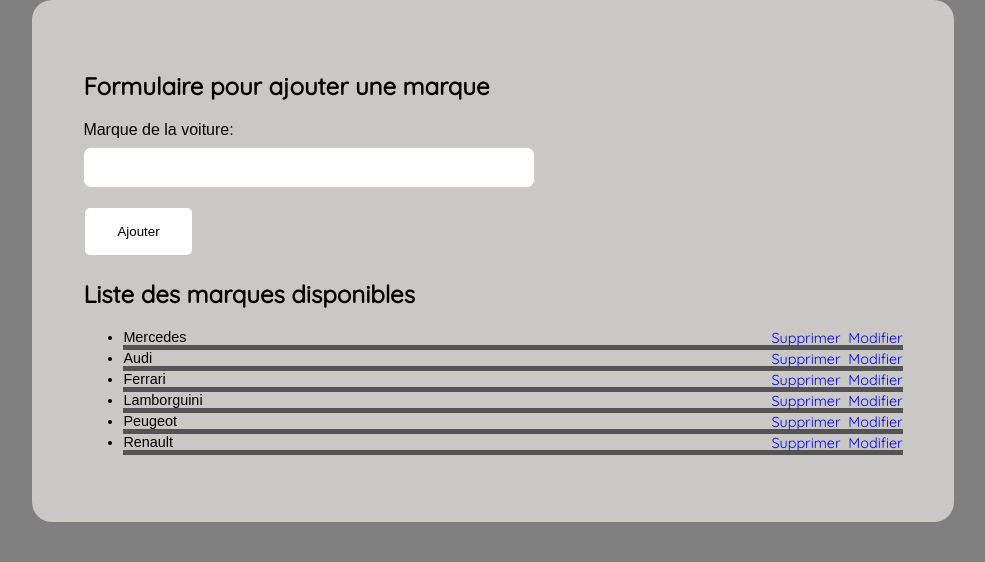
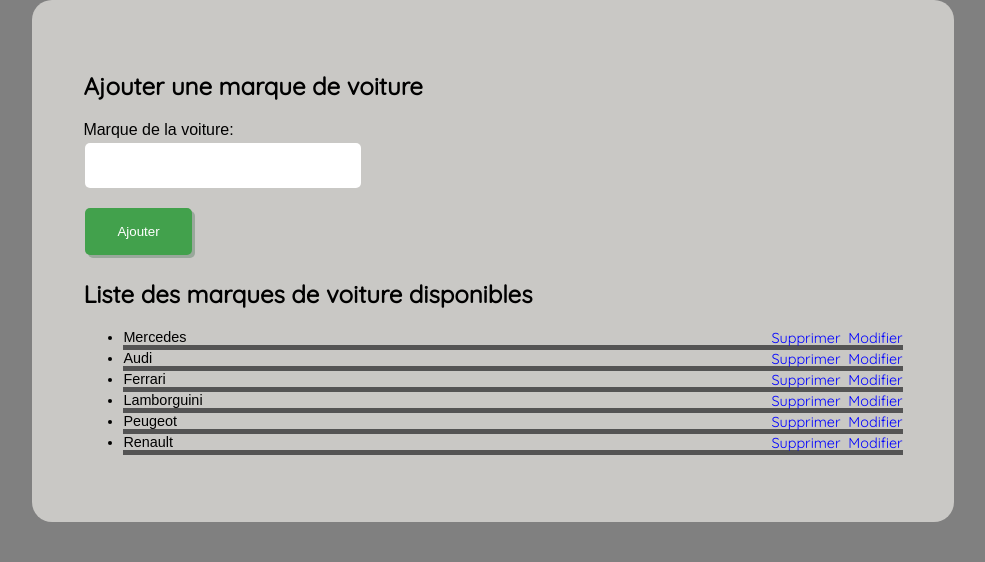
Before and after one commit to ValentinLong86/Projet_R209_Long-Valentin_cars_and_motorcycles, a Django app: page /cars_and_motorcycles/add_marque/ in a window 1280 px wide. Shown: the part 247-809 px from the top of the page, without its empty margins (147-1132 px from the left). Run offline with Django 4.2, Linux system fonts and the light colour scheme; data comes from the database, SQL or seed files in the repository.

Commit message:
miseEnFormeCSS

```diff
--- a/django_project/cars_and_motorcycles/static/cars_and_motorcycles/styles.css
+++ b/django_project/cars_and_motorcycles/static/cars_and_motorcycles/styles.css
@@ -28,8 +28,7 @@
 
 h2{
 	font-family: "Quicksand";
-	font-size: 1,1em;
-
+	font-size: 1,1em
 }
 
 nav{
@@ -39,7 +38,7 @@
 	padding: 2%;
 }
 
-.menu{
+.menu_buttons{
 	text-decoration: none;
 	text-align: center;
 	font-family: 'Quicksand';
@@ -51,18 +50,14 @@
 	border-radius: 10px;
 }
 
-.menu:hover{
+.menu_buttons:hover{
 	transition: 0.3s;
 	border-color: white;
 	color: grey;
 	background-color: white;
 }
 
-.sectionTitle{
-	font-family: "arial";
-}
-
-.misc{
+.misc_options{
 	float: right;
 	margin-left: 1%;
 	text-decoration: none;
@@ -70,18 +65,14 @@
 	color: blue;
 }
 
-.misc:hover{
+.misc_options:hover{
 	color: red;
 }
 
-.listes{
+.lists{
 	border-bottom: 5px inset black;
 	font-family: "arial";
 	font-size: 0.9em;
-}
-
-.subtitle{
-	margin-top: 10%;
 }
 
 form{
@@ -89,7 +80,7 @@
 	list-style-type: none;
 }
 
-input[type=text]{
+input[type=text], input[type=number]{
 	width: 50%;
 	padding: 12px 20px;
   	margin-right: 5%;
@@ -99,32 +90,33 @@
   	border-radius: 8px;
 }
 
-input[type=number]{
-	width: 50%;
-  	padding: 12px 20px;
-  	margin-right: 5%;
-  	display: block;
-  	margin: 8px 0;
-  	border: 1px solid #ccc;
-  	border-radius: 8px;
-}
-
 input[type=submit]{
-	background-color: white;
+	background-color: #42a14c;
   	border: none;
   	padding: 16px 32px;
   	text-decoration: none;
   	margin: 4px 2px;
   	border-radius: 5px;
+  	color: white;
   	cursor: pointer;
+  	box-shadow: 3px 3px #99a89b;
 }
 
 input[type=submit]:hover{
-	background-color: grey;
 	transition: 0.3s;
 	color: white;
 }
 
+#id_marque{
+	display: block;
+  	border: none;
+  	padding: 15px;
+  	text-decoration: none;
+  	margin: 4px 2px;
+  	border-radius: 5px;
+  	cursor: pointer;
+  	width: 30%;
+}
 
 section{
 	background-color: #c9c8c5;
--- a/django_project/cars_and_motorcycles/templates/cars_and_motorcycles/add_object.html
+++ b/django_project/cars_and_motorcycles/templates/cars_and_motorcycles/add_object.html
@@ -3,13 +3,13 @@
 {% block title %}Voitures & Motos | Ajouter{% endblock %}
 
 {% block content %}
-<h2>Formulaire pour ajouter une voiture</h2>
+<h2>Ajouter une voiture</h2>
 <form method="post" action="/cars_and_motorcycles/traitement_add_object/">
     {% csrf_token %}
     {{ form.as_p }}
     <input type="submit" value="Ajouter"\>
 </form>
-<h2 class="subtitle">Formulaire pour ajouter une moto</h2>
+<h2>Ajouter une moto</h2>
 <form method="post" action="/cars_and_motorcycles/traitement_add_object/">
     {% csrf_token %}
     {{ form2.as_p }}
--- a/django_project/cars_and_motorcycles/templates/cars_and_motorcycles/car_update.html
+++ b/django_project/cars_and_motorcycles/templates/cars_and_motorcycles/car_update.html
@@ -7,6 +7,6 @@
 <form method="post" action="/cars_and_motorcycles/traitement_car_update/{{id}}/">
     {% csrf_token %}
     {{ form.as_ul }}
-    <input type="submit" value="Enregistrer les modification"\>
+    <input type="submit" value="Enregistrer les modifications"\>
 </form>
 {% endblock %}
--- a/django_project/cars_and_motorcycles/templates/cars_and_motorcycles/index.html
+++ b/django_project/cars_and_motorcycles/templates/cars_and_motorcycles/index.html
@@ -12,15 +12,15 @@
 			<h1>Voitures & Motos</h1>
 		</header>
 		<nav>
-			<a href="/cars_and_motorcycles/index/" class="menu">Menu Principal</a>
-			<a href="/cars_and_motorcycles/cars/" class="menu">Lister les modèles de voiture</a>
-			<a href="/cars_and_motorcycles/motorcycles/" class="menu">Lister les modèles de motos</a>
-			<a href="/cars_and_motorcycles/add_object/" class="menu">Ajouter un modèle</a>
-			<a href="/cars_and_motorcycles/add_marque/" class="menu">Ajouter une marque</a>
+			<a href="/cars_and_motorcycles/index/" class="menu_buttons">Menu Principal</a>
+			<a href="/cars_and_motorcycles/cars/" class="menu_buttons">Lister les modèles de voiture</a>
+			<a href="/cars_and_motorcycles/motorcycles/" class="menu_buttons">Lister les modèles de motos</a>
+			<a href="/cars_and_motorcycles/add_object/" class="menu_buttons">Ajouter un modèle</a>
+			<a href="/cars_and_motorcycles/add_marque/" class="menu_buttons">Ajouter une marque</a>
 		</nav>
 		<section>
 			{% block content %}
-			<p class="sectionTitle">Le menu principal</p>
+			<h2>Le menu principal</h2>
 			{% endblock %}
 		</section>
 	</div>
--- a/django_project/cars_and_motorcycles/templates/cars_and_motorcycles/marques.html
+++ b/django_project/cars_and_motorcycles/templates/cars_and_motorcycles/marques.html
@@ -3,19 +3,19 @@
 {% block title %}Voitures & Motos | Ajouter{% endblock %}
 
 {% block content %}
-<h2>Formulaire pour ajouter une marque</h2>
+<h2>Ajouter une marque de voiture</h2>
 <form method="post" action="/cars_and_motorcycles/traitement_add_marque/">
     {% csrf_token %}
     {{ form.as_p }}
     <input type="submit" value="Ajouter"\>
 </form>
-<h2>Liste des marques disponibles</h2>
+<h2>Liste des marques de voiture disponibles</h2>
 <ul>
     {% for l in liste %}
-        <li class="listes">
+        <li class="lists">
             {{l}}
-            <a href="/cars_and_motorcycles/update_marque/{{l.id}}" class="misc">Modifier</a>
-            <a href="/cars_and_motorcycles/delete_marque/{{l.id}}" class="misc">Supprimer</a>
+            <a href="/cars_and_motorcycles/update_marque/{{l.id}}" class="misc_options">Modifier</a>
+            <a href="/cars_and_motorcycles/delete_marque/{{l.id}}" class="misc_options">Supprimer</a>
         </li>
     {% endfor %}
 </ul>
--- a/django_project/cars_and_motorcycles/templates/cars_and_motorcycles/motorcycle_update.html
+++ b/django_project/cars_and_motorcycles/templates/cars_and_motorcycles/motorcycle_update.html
@@ -7,6 +7,6 @@
 <form method="post" action="/cars_and_motorcycles/traitement_motorcycle_update/{{id}}/">
     {% csrf_token %}
     {{ form.as_ul }}
-    <input type="submit" value="Enregistrer les modification"\>
+    <input type="submit" value="Enregistrer les modifications"\>
 </form>
 {% endblock %}
```
Also changed, not shown: django_project/cars_and_motorcycles/templates/cars_and_motorcycles/cars.html (+4 -4 lines), django_project/cars_and_motorcycles/templates/cars_and_motorcycles/motorcycles.html (+4 -4 lines).
